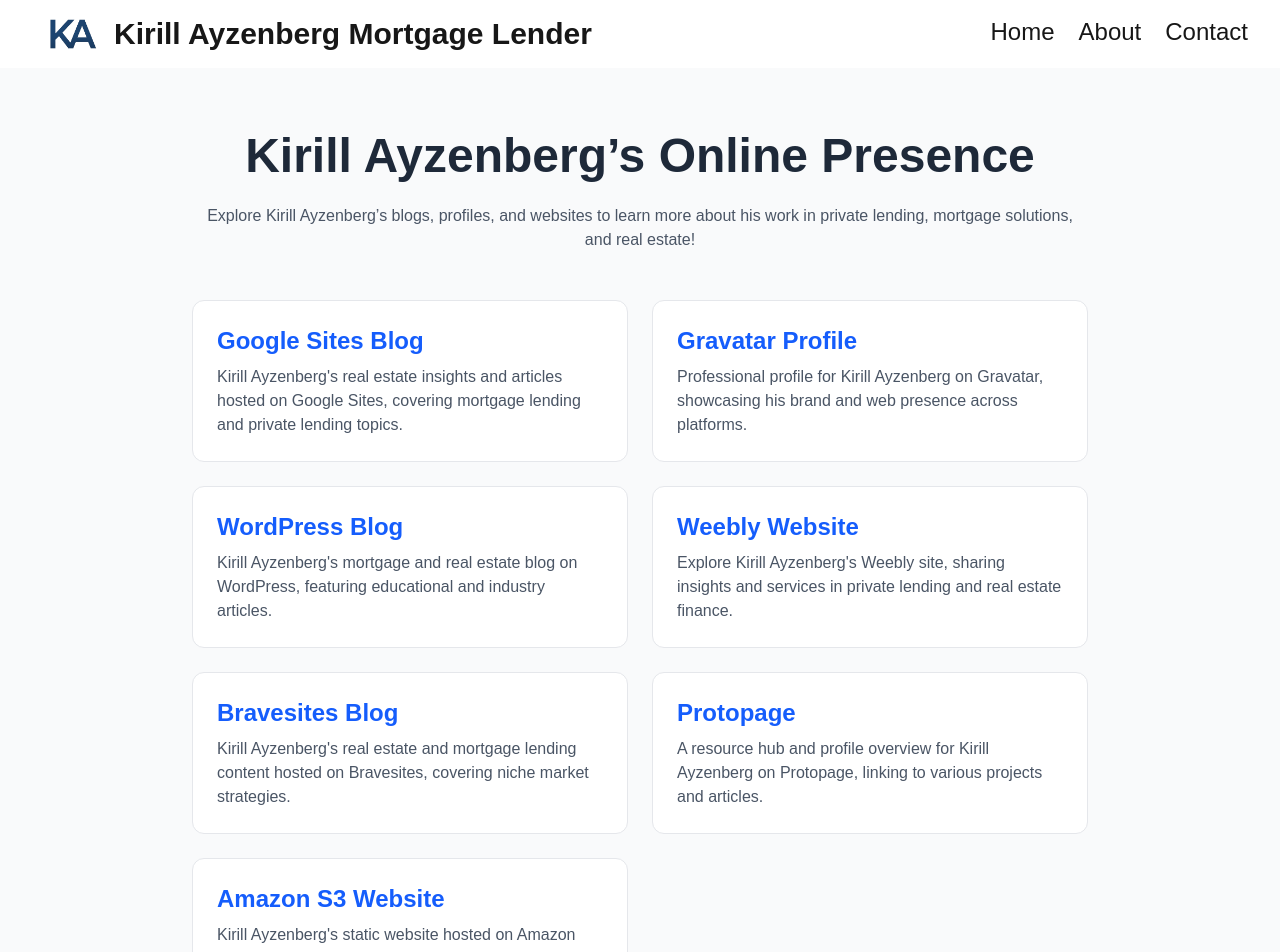
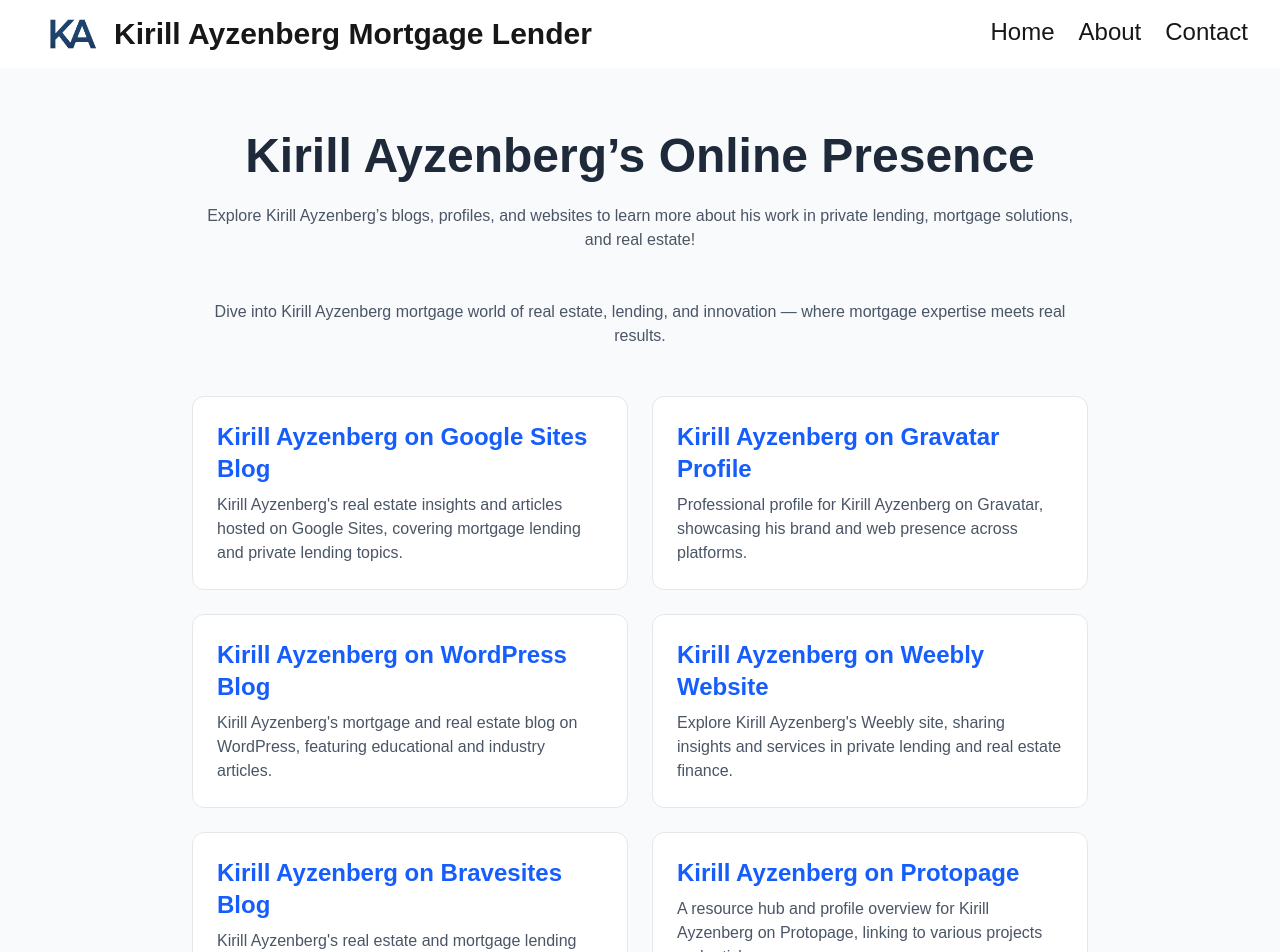
Before and after one commit to charleycode/kirillayzenberg, a Next.js app: page /kirill-ayzenberg-social-media in a window 1280 px wide. Shown: the top 952 px of the page. Built offline with nearby package versions, Linux system fonts and the light colour scheme.

Commit message:
updates links

```diff
--- a/src/app/components/footer.tsx
+++ b/src/app/components/footer.tsx
@@ -19,9 +19,12 @@ export default function Nav() {
                     {/* Info Grid */}
                     <div className="grid grid-cols-1 md:grid-cols-3 gap-6 max-w-5xl mx-auto px-4 text-sm md:text-base">
                     <div>
-                        <div className="inline-block border border-white rounded-full px-6 py-2 hover:bg-white hover:text-blue-900 transition">
-                        California, USA
-                        </div>
+                        <a href="/about-kirill-kirk-ayzenberg">
+                            <div className="inline-block border border-white rounded-full px-6 py-2 hover:bg-white hover:text-blue-900 transition">
+                            California, USA
+                            <span className="hidden">Kirill kirk ayzenberg</span>
+                            </div>
+                        </a>
                     </div>
                     <div>
                         <a href="mailto:kirillayzenberg@gmail.com" className="inline-block border border-white rounded-full px-6 py-2 hover:bg-white hover:text-blue-900 transition">
--- a/src/app/components/nav.tsx
+++ b/src/app/components/nav.tsx
@@ -27,7 +27,7 @@ export default function Nav() {
       {/* Desktop Menu */}
       <ul className="hidden md:flex gap-6">
         <li><Link href="/">Home <span className="hidden">Kirill Ayzenberg</span></Link></li>
-        <li><Link href="/about-kirill-kirk-ayzenberg">About <span className="hidden">Kirk Ayzenberg</span></Link></li>
+        <li><Link href="/about-kirill-kirk-ayzenberg">About <span className="hidden">kirill Kirk Ayzenberg</span></Link></li>
         <li><Link href="/contact">Contact</Link></li>
       </ul>
 
--- a/src/app/contact/page.tsx
+++ b/src/app/contact/page.tsx
@@ -39,7 +39,7 @@ export default function Contact() {
             Contact <span className="text-blue-600">Kirill Ayzenberg</span>
           </h1>
         </a>
-        <p className="text-center text-gray-500 mb-8">Have questions for <a href="/about-kirill-kirk-ayzenberg">Kirill Kirk Ayzenberg</a>? Contact Kirill Ayzenberg using the information below.</p>
+        <p className="text-center text-gray-500 mb-8"><a href="/about-kirill-kirk-ayzenberg">Have questions about Kirill Kirk Ayzenberg</a>? Contact Kirill Ayzenberg using the information below.</p>
 
         {/*
         <form onSubmit={handleSubmit} className="flex flex-col gap-4">
--- a/src/app/kirill-ayzenberg-social-media/page.tsx
+++ b/src/app/kirill-ayzenberg-social-media/page.tsx
@@ -3,37 +3,37 @@ import Link from 'next/link';
 export default function socialMediaPage() {
   const resources = [
     {
-      title: "Google Sites Blog",
+      title: "Kirill Ayzenberg on Google Sites Blog",
       description: "Kirill Ayzenberg's real estate insights and articles hosted on Google Sites, covering mortgage lending and private lending topics.",
       url: "https://sites.google.com/view/kirill-ayzenberg-real-estate/",
     },
     {
-      title: "Gravatar Profile",
+      title: "Kirill Ayzenberg on Gravatar Profile",
       description: "Professional profile for Kirill Ayzenberg on Gravatar, showcasing his brand and web presence across platforms.",
       url: "https://gravatar.com/swaga5205887cb6",
     },
     {
-      title: "WordPress Blog",
+      title: "Kirill Ayzenberg on WordPress Blog",
       description: "Kirill Ayzenberg's mortgage and real estate blog on WordPress, featuring educational and industry articles.",
       url: "https://kirillayzenberg.wordpress.com",
     },
     {
-      title: "Weebly Website",
+      title: "Kirill Ayzenberg on Weebly Website",
       description: "Explore Kirill Ayzenberg's Weebly site, sharing insights and services in private lending and real estate finance.",
       url: "https://kirillayzenberg.weebly.com/",
     },
     {
-      title: "Bravesites Blog",
+      title: "Kirill Ayzenberg on Bravesites Blog",
       description: "Kirill Ayzenberg's real estate and mortgage lending content hosted on Bravesites, covering niche market strategies.",
       url: "https://kirillayzenberg.bravesites.com/",
     },
     {
-      title: "Protopage",
+      title: "Kirill Ayzenberg on Protopage",
       description: "A resource hub and profile overview for Kirill Ayzenberg on Protopage, linking to various projects and articles.",
       url: "https://www.protopage.com/kirillayzenberg",
     },
     {
-      title: "Amazon S3 Website",
+      title: "Kirill Ayzenberg on Amazon S3 Website",
       description: "Kirill Ayzenberg's static website hosted on Amazon S3, featuring his business overview and contact information.",
       url: "https://s3.us-east-2.amazonaws.com/kirill-ayzenberg/index.html",
     },
@@ -48,6 +48,10 @@ export default function socialMediaPage() {
         <p className="text-center text-gray-600 mb-12">
           Explore <a href="https://kirillazyenberg.com">Kirill</a> Ayzenberg’s blogs, profiles, and websites to learn more about his work in private lending, mortgage solutions, and real estate!
         </p>
+        <p className="text-center text-gray-600 mb-12">
+          Dive into <a href="https://kirillazyenberg.com/about-kirill-kirk-ayzenberg">Kirill Ayzenberg mortgage world</a> of real estate, lending, and innovation — where mortgage expertise meets real results.
+        </p>
+
 
         <div className="grid md:grid-cols-2 gap-6">
           {resources.map((resource, index) => (
```
